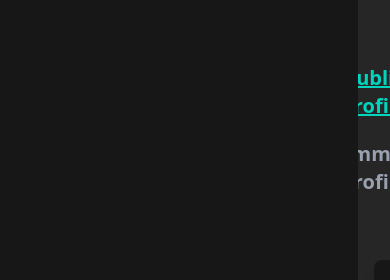
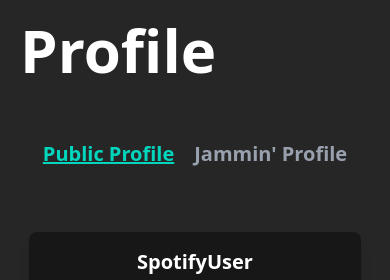
Before and after one commit to keeryn04/jammin, a React (Vite) app in the folder frontend/: page /PublicProfile in a window 390 px wide. Shown: the top 280 px of the page. Built offline with nearby package versions, Linux system fonts and the light colour scheme; no server answers.

Commit message:
(FRONTEND UPDATE) changes for public profile being able to be viewed on mobile finished

```diff
--- a/frontend/src/components/JamminProfile/ProfileContent.jsx
+++ b/frontend/src/components/JamminProfile/ProfileContent.jsx
@@ -5,7 +5,14 @@ import { ProfileHeader } from "./ProfileHeader";
 
 const ProfileContent = ({ activeUser }) => {
   return (
-    <div className="flex h-screen w-screen bg-neutral-800 overflow-hidden">
+    <div className="flex flex-1 flex-col sm:w-screen flex-grow items-center sm:order-none order-first
+     overflow-y-auto [&::-webkit-scrollbar]:w-2
+      [&::-webkit-scrollbar-track]:rounded-full
+      [&::-webkit-scrollbar-track]:bg-gray-100
+      [&::-webkit-scrollbar-thumb]:rounded-full
+      [&::-webkit-scrollbar-thumb]:bg-gray-300
+      dark:[&::-webkit-scrollbar-track]:bg-neutral-700
+      dark:[&::-webkit-scrollbar-thumb]:bg-neutral-500">
       {/* Main Content (Flexible and Scrollable) */}
       <main className="flex flex-1 flex-col overflow-hidden px-8 py-6 max-md:px-4">
         {/* Profile Header (Consistent Positioning) */}
--- a/frontend/src/components/JamminProfile/ProfilePage.jsx
+++ b/frontend/src/components/JamminProfile/ProfilePage.jsx
@@ -11,8 +11,17 @@ const ProfilePage = () => {
     return <div>Loading...</div>; // Add a loading state
   }
 
+  function setAppHeight() {
+    const vh = window.visualViewport ? window.visualViewport.height : window.innerHeight;
+    document.documentElement.style.setProperty('--app-height', `${vh}px`);
+  }
+
+  window.addEventListener('resize', setAppHeight);
+  window.addEventListener('load', setAppHeight);
+  setTimeout(setAppHeight, 50); // Small delay to allow UI adjustments
+
   return (
-    <main className="flex h-screen w-screen bg-neutral-800 overflow-hidden">
+    <main className="flex flex-col sm:flex-row w-screen bg-neutral-800 h-[var(--app-height)]">
       <Sidebar />
       <ProfileContent activeUser={activeUser} /> {/* Pass activeUser as a prop */}
     </main>
--- a/frontend/src/components/PublicProfile/ProfileHeader.jsx
+++ b/frontend/src/components/PublicProfile/ProfileHeader.jsx
@@ -3,7 +3,7 @@ import { Link } from 'react-router-dom';
 
 export const ProfileHeader = () => {
     return (
-      <header className="flex justify-center items-center gap-10 py-10 text-center max-md:flex-col max-md:gap-5">
+      <header className="flex justify-center items-center gap-10 py-10 text-center flex-row max-md:gap-5">
 
           <h1 className="text-2xl font-bold text-teal-400 max-sm:text-xl underline">
             Public Profile
--- a/frontend/src/components/PublicProfile/ProfileLayout.jsx
+++ b/frontend/src/components/PublicProfile/ProfileLayout.jsx
@@ -14,15 +14,42 @@ const ProfileLayout = () => {
     activeUser,
   } = useContext(UserContext);
 
+  function setAppHeight() {
+    const vh = window.visualViewport ? window.visualViewport.height : window.innerHeight;
+    document.documentElement.style.setProperty('--app-height', `${vh}px`);
+  }
+
+  window.addEventListener('resize', setAppHeight);
+  window.addEventListener('load', setAppHeight);
+  setTimeout(setAppHeight, 50); // Small delay to allow UI adjustments
+
   return (
-    <div className="flex h-screen w-screen bg-neutral-800 overflow-hidden">
+    <div className="flex flex-col sm:flex-row w-screen bg-neutral-800 h-[var(--app-height)]">
       {/* Navigation Bar (Fixed to the Left) */}
 
       <Sidebar />
 
 
       {/* Main Content (Flexible and Scrollable) */}
-      <main className="flex flex-1 flex-col overflow-hidden px-8 py-6 max-md:px-4">
+      <main className="flex flex-1 flex-col flex-grow items-center sm:order-none order-first
+      overflow-y-auto [&::-webkit-scrollbar]:w-2
+      [&::-webkit-scrollbar-track]:rounded-full
+      [&::-webkit-scrollbar-track]:bg-gray-100
+      [&::-webkit-scrollbar-thumb]:rounded-full
+      [&::-webkit-scrollbar-thumb]:bg-gray-300
+      dark:[&::-webkit-scrollbar-track]:bg-neutral-700
+      dark:[&::-webkit-scrollbar-thumb]:bg-neutral-500">
+        <div className="w-[100%]">
+          <h1 className="   m-5 text-6xl
+                            font-bold text-left
+                            text-white max-w-[866px]
+                            max-md:max-w-[700px]
+                            max-sm:max-w-full
+                            ">
+            Profile
+          </h1>
+        </div>
+
         {/* Profile Header (Consistent Positioning) */}
         <div className="flex-shrink-0 w-full flex justify-center mb-6">
           {/* Pass activeUser data to ProfileHeader */}
@@ -30,13 +57,7 @@ const ProfileLayout = () => {
         </div>
 
         {/* Scrollable Content */}
-        <div className="flex flex-1 gap-10 p-6 rounded-lg bg-neutral-900 shadow-lg overflow-y-auto max-md:flex-col max-md:gap-5 max-md:p-4 [&::-webkit-scrollbar]:w-2
-  [&::-webkit-scrollbar-track]:rounded-full
-  [&::-webkit-scrollbar-track]:bg-gray-100
-  [&::-webkit-scrollbar-thumb]:rounded-full
-  [&::-webkit-scrollbar-thumb]:bg-gray-300
-  dark:[&::-webkit-scrollbar-track]:bg-neutral-700
-  dark:[&::-webkit-scrollbar-thumb]:bg-neutral-500">
+        <div className="flex flex-1 w-[85%] p-6 rounded-lg bg-neutral-900 shadow-lg overflow-y-auto max-md:flex-col max-md:p-4 ">
           {/* Left Column */}
           <div className="flex flex-col gap-10 flex-1 min-w-0">
             {/* Pass activeUser data to ProfilePhoto, TopTracks, and TopArtists */}
```
